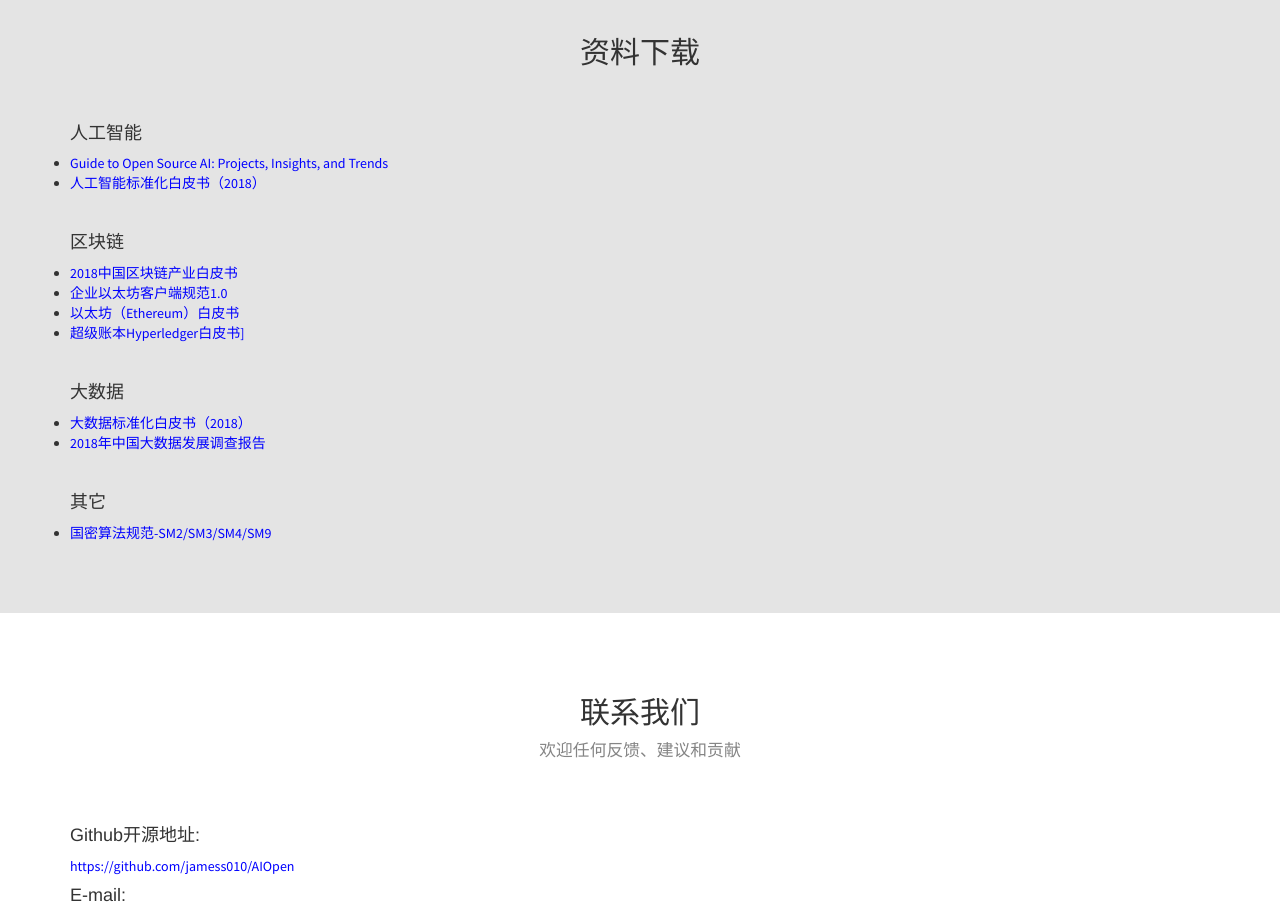
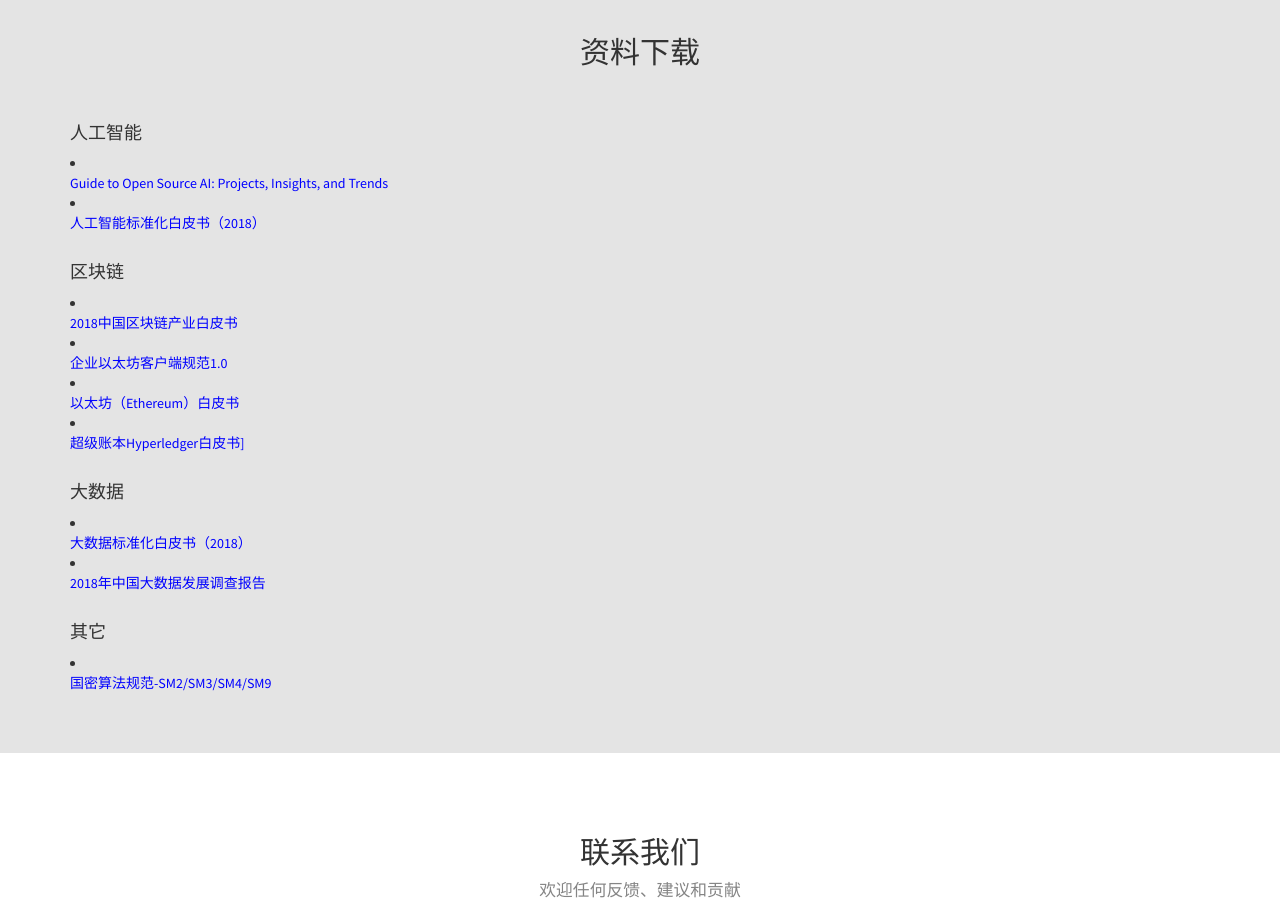
Before and after one commit to aiopens/main, a plain HTML site: page index.html in a window 1280 px wide. Shown: the part 3100-4013 px from the top of the page. Drawn offline with Linux system fonts and the light colour scheme.

Commit message:
20180610-2

```diff
--- a/index.html
+++ b/index.html
@@ -183,17 +183,22 @@
             </div>
         <div>
 
+                <div>
                 <h4>人工智能</h4>
 
-                <ul>
+
                 <li><div><a href="https://pan.baidu.com/s/19vu8pzbop9C9ORjkismE5A" target="_black">Guide to Open Source AI: Projects, Insights, and Trends</a></div></li>
 
                 <li><div><a href="https://pan.baidu.com/s/1_MzUDIJcX3b2_slsW5PdzQ" target="_black">人工智能标准化白皮书（2018）</a></div></li>
-                </ul>
+
+
+                </div>
 
                 </br>
+
+                <div>
                 <h4>区块链</h4>
-                <ul>
+
                 <li><div><a href="https://pan.baidu.com/s/17jGDJVDty0MNS-9o9s6ovA" target="_black">2018中国区块链产业白皮书</a></div></li>
 
                 <li><div><a href="https://pan.baidu.com/s/1HVmeyml6VRHnGdzxQJUcag" target="_black">企业以太坊客户端规范1.0</a></div></li>
@@ -203,25 +208,31 @@
 
                 <li><div><a href="https://pan.baidu.com/s/1aHKtra7O-0FgywsCh5AbkQ" target="_black">超级账本Hyperledger白皮书]</a></div></li>
 
-                </ul>
+
+
+                </div>
 
                 </br>
+                <div>
                 <h4>大数据</h4>
-                <ul>
+
                 <li><div><a href="https://pan.baidu.com/s/1i5EGSjifQDScvWOOv6UfrA" target="_black">大数据标准化白皮书（2018）</a></div></li>
 
                 <li><div><a href="https://pan.baidu.com/s/1gW4WrgmFqjCkebaZdIYLGw" target="_black">2018年中国大数据发展调查报告</a></div></li>
 
-                </ul>
 
+
+                </div>
                 </br>
+
+                <div>
                 <h4>其它</h4>
-                <ul>
+
                 <li><div><a href="https://pan.baidu.com/s/1kL2uAUdOfnDWuSD-JBeJDw" target="_black">国密算法规范-SM2/SM3/SM4/SM9</a></div></li>
 
-                </ul>
 
 
+                </div>
 
         </div>
     </section>
```
